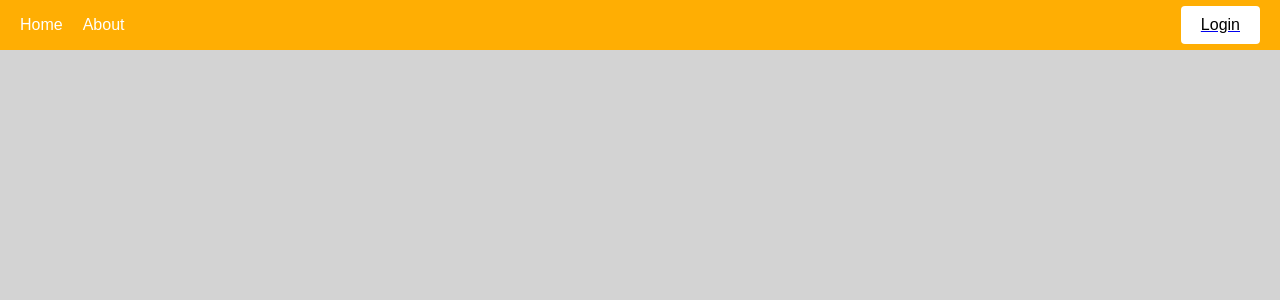
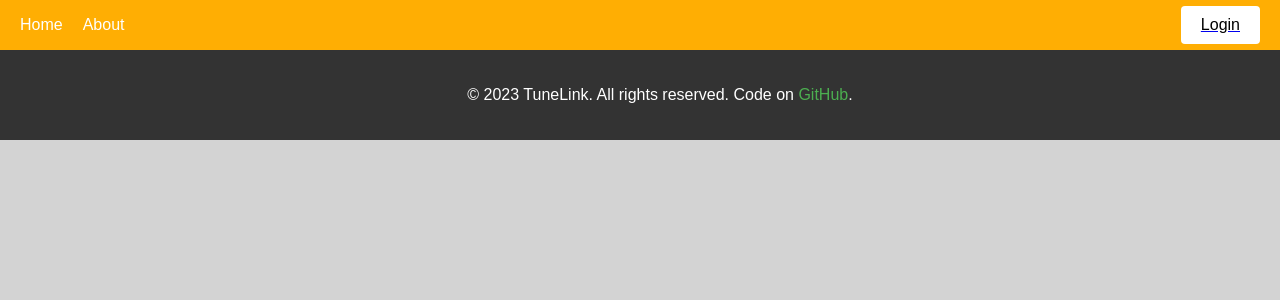
Before and after one commit to TuneLink/TL-Dev-next-, a Next.js app: page / in a window 1280 px wide. Shown: the top 300 px of the page. Built offline with nearby package versions, Linux system fonts and the light colour scheme.

Commit message:
added footer that can be changed

```diff
--- a/package.json
+++ b/package.json
@@ -9,6 +9,9 @@
     "lint": "next lint"
   },
   "dependencies": {
+    "@fortawesome/fontawesome-svg-core": "^6.4.2",
+    "@fortawesome/free-brands-svg-icons": "^6.4.2",
+    "@fortawesome/react-fontawesome": "^0.2.0",
     "eslint": "8.51.0",
     "eslint-config-next": "13.5.5",
     "next": "13.5.5",
--- a/src/app/layout.js
+++ b/src/app/layout.js
@@ -1,5 +1,6 @@
 import "../styles/global.css";
 import Header from "../components/Header";
+import Footer from "@/components/Footer";
 
 export const metadata = {
   title: "TuneLink",
@@ -11,6 +12,7 @@ export default function RootLayout({ children }) {
     <div>
       <Header />
       {children}
+      <Footer />
     </div>
   );
 }
--- /dev/null
+++ b/src/components/Footer.js
@@ -0,0 +1,11 @@
+import styles from './Footer.module.css';
+
+const Footer = () => {
+  return (
+    <footer className={styles.footer}>
+      <p>© 2023 TuneLink. All rights reserved. Code on <a href="https://github.com/your-github-username/your-repo-name" target="_blank" rel="noopener noreferrer">GitHub</a>.</p>
+    </footer>
+  );
+};
+
+export default Footer;
--- /dev/null
+++ b/src/components/Footer.module.css
@@ -0,0 +1,16 @@
+.footer {
+    width: 100%;
+    background-color: #333;
+    color: #fff;
+    padding: 20px;
+    text-align: center;
+  }
+
+  .footer a {
+    color: #4CAF50;  /* Or any color you prefer for links */
+    text-decoration: none;
+  }
+
+  .footer a:hover {
+    text-decoration: underline;
+  }
```
Also changed, not shown: 1 other file (tests, documents, lock files or other folders).
